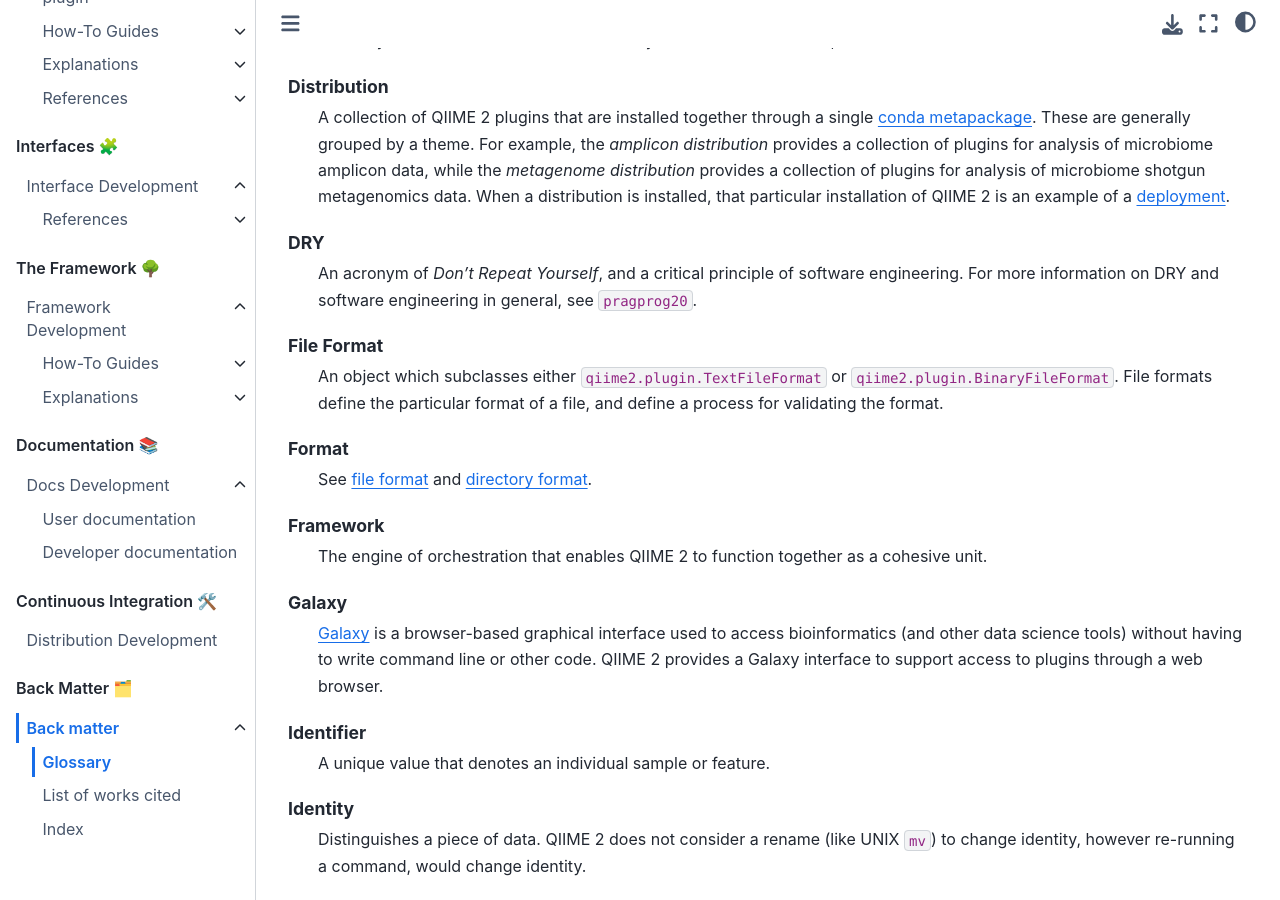
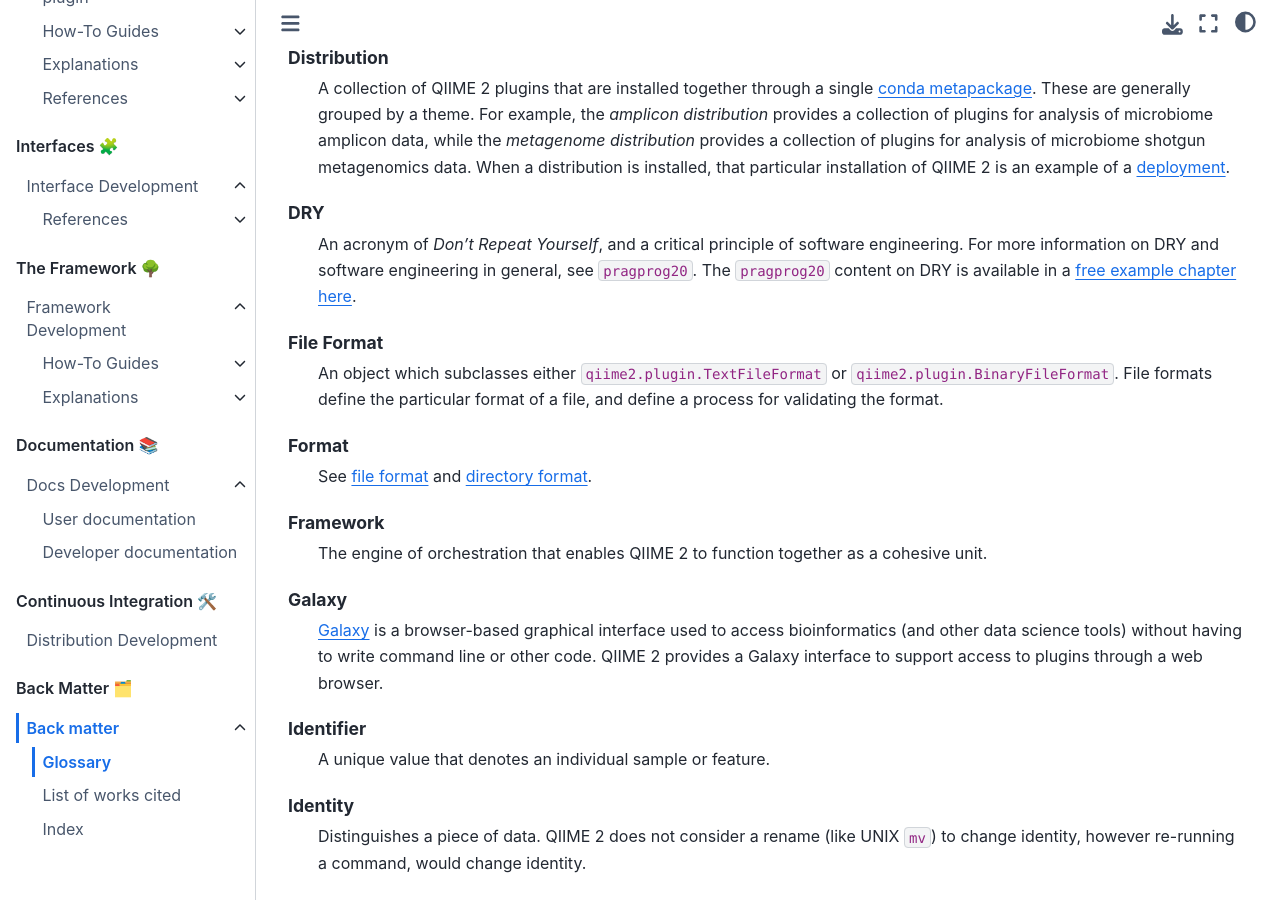
Before and after one commit to caporaso-lab/developing-with-qiime2, a Jupyter Book: the page built from book/back-matter/glossary.md, in a window 1280 px wide and 900 px high, scrolled down 865 px. Built offline with Jupyter Book 1.0.4 settings and Sphinx 7.4.7 and the Sphinx Book theme 1.1.4, drawn with Linux system fonts in a browser that asks for light colours; pages that are not in the unit, such as notebooks, are missing from menus; cross-references to code outside the pages are shown as plain code.

Commit message:
link to DRY PDF (#123)
* link to DRY PDF
* formatting fix

```diff
--- a/book/back-matter/glossary.md
+++ b/book/back-matter/glossary.md
@@ -20,9 +20,9 @@ Artifact API
   See {term}`Python 3 API`.
 
 Conda metapackage
-  > A metapackage is a package  with no  files,  only  metadata.
-  > They are typically used to collect several packages together into a single package via dependencies.
-  > ([source](https://docs.conda.io/projects/conda-build/en/stable/resources/commands/conda-metapackage.html))
+  A metapackage is a package  with no  files,  only  metadata.
+  They are typically used to collect several packages together into a single package via dependencies.
+  ([source](https://docs.conda.io/projects/conda-build/en/stable/resources/commands/conda-metapackage.html))
 
 Deployment
   An installation of QIIME 2 as well as zero-or-more {term}`interfaces <Interface>` and {term}`plugins <Plugin>`.
@@ -40,6 +40,7 @@ Distribution
 DRY
   An acronym of *Don't Repeat Yourself*, and a critical principle of software engineering.
   For more information on DRY and software engineering in general, see {cite:t}`pragprog20`.
+  The {cite:t}`pragprog20` content on DRY is available in a [free example chapter here](https://media.pragprog.com/titles/tpp20/dry.pdf).
 
 
 File Format
```
